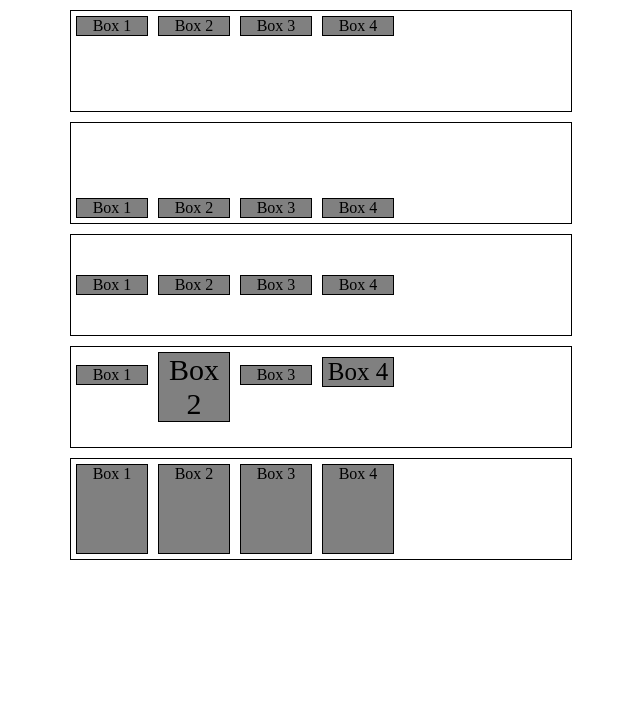
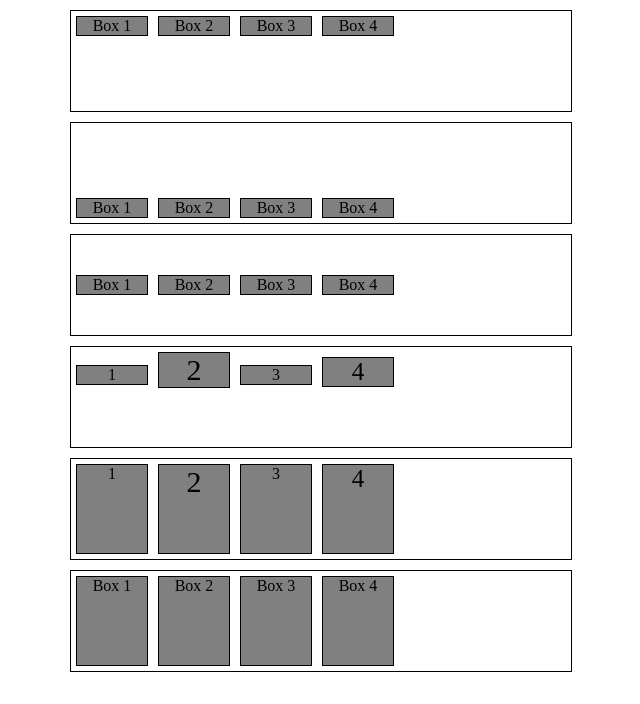
Before and after one commit to JeroCaller/HTML-CSS-JS-study, a plain HTML site: page css-layout/flex-align-items.html in a window 1280 px wide. Shown: the whole page, without its empty margins (319-959 px from the left). Drawn offline with Linux system fonts and the light colour scheme.

Commit message:
예제 내 코드 추가.

```diff
--- a/css-layout/flex-align-items.html
+++ b/css-layout/flex-align-items.html
@@ -25,10 +25,16 @@
         <div class="box">Box 4</div>
     </div>
     <div class="container" id="baseline">
-        <div class="box">Box 1</div>
-        <div class="box" style="font-size:30px;">Box 2</div>
-        <div class="box">Box 3</div>
-        <div class="box" style="font-size:25px;">Box 4</div>
+        <div class="box">1</div>
+        <div class="box" style="font-size:30px;">2</div>
+        <div class="box">3</div>
+        <div class="box" style="font-size:25px;">4</div>
+    </div>
+    <div class="container">
+        <div class="box">1</div>
+        <div class="box" style="font-size:30px;">2</div>
+        <div class="box">3</div>
+        <div class="box" style="font-size:25px;">4</div>
     </div>
     <div class="container" id="stretch">
         <div class="box">Box 1</div>
```
